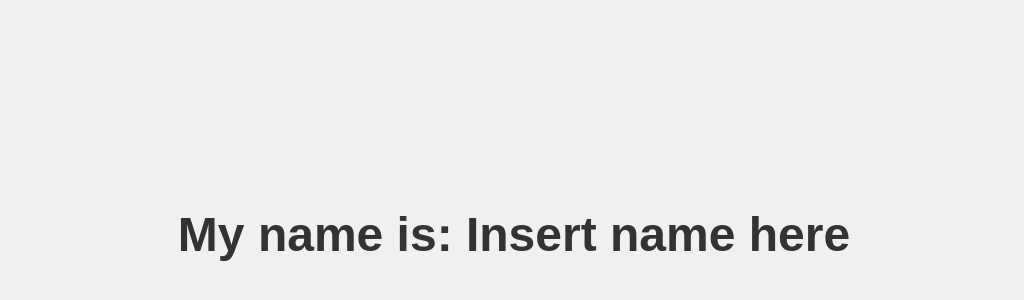
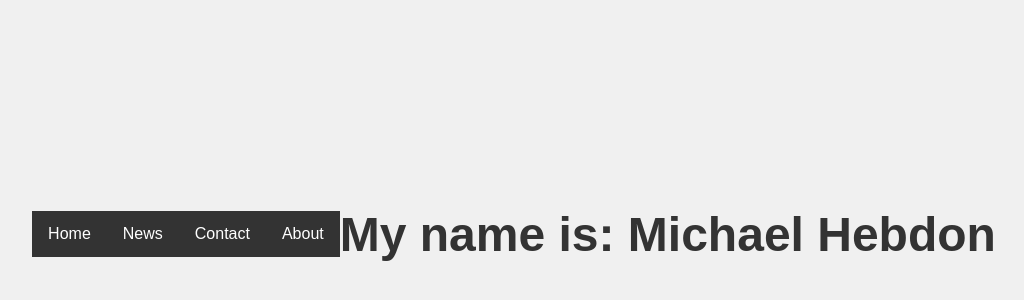
Before and after one commit to mhebdon99/ARCHOSC-Assignment-MichaelHebdon, a plain HTML site: page index.html in a window 1280 px wide. Shown: the part 166-466 px from the top of the page, without its empty margins (126-1150 px from the left). Drawn offline with Linux system fonts and the light colour scheme.

Commit message:
Adding pictures 07 and 08 and latest version of Lab 2 word doc and index.html

```diff
--- a/index.html
+++ b/index.html
@@ -3,7 +3,7 @@
 <head>
     <meta charset="UTF-8">
     <meta name="viewport" content="width=device-width, initial-scale=1.0">
-    <title>Centered Name</title>
+    <title>Michael Hebdon</title>
     <style>
         body {
             display: flex;
@@ -18,9 +18,58 @@
             font-size: 3rem;
             color: #333;
         }
+
+        {
+  margin: 0;
+  padding: 0;
+}
+
+h2, p {
+  margin: 10px;
+}
+
+ul {
+  list-style-type: none;
+  margin: 0;
+  padding: 0;
+  overflow: hidden;
+  background-color: #333333;
+}
+
+ul li {
+  float: left;
+}
+
+ul li a {
+  display: block;
+  color: white;
+  text-align: center;
+  padding: 14px 16px;
+  text-decoration: none;
+}
+
+ul li a:hover {
+  background-color: #111111;
+}
     </style>
+
+
 </head>
 <body>
-    <h1>My name is: Insert name here</h1>
+
+</style>
+</head>
+<body>
+
+<ul>
+  <li><a href="#home">Home</a></li>
+  <li><a href="#news">News</a></li>
+  <li><a href="#contact">Contact</a></li>
+  <li><a href="#about">About</a></li>
+</ul>
+
+
+
+    <h1>My name is: Michael Hebdon</h1>
 </body>
 </html>
```
Also changed, not shown: Pictures/07 Pushed to Online Repository.png (added), Pictures/08 Website Updates.png (added), 1 other file.
